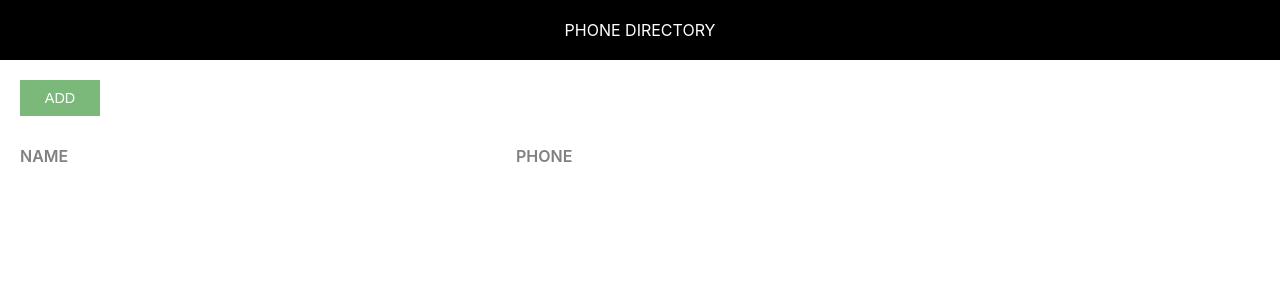
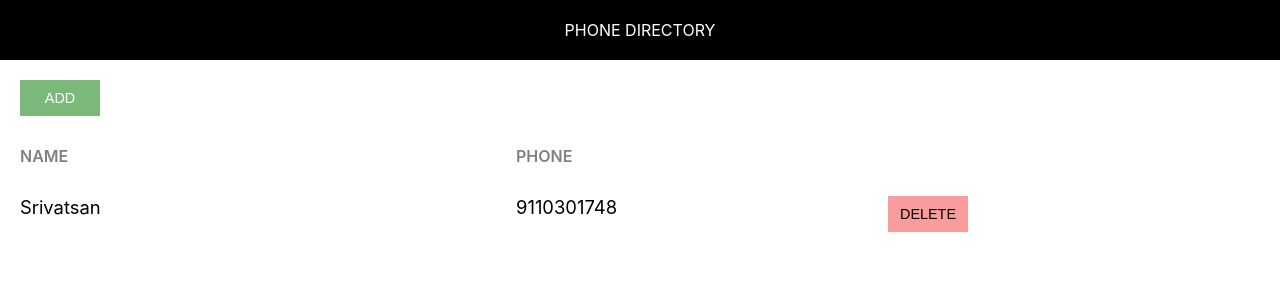
Before and after one commit to vatsan1993/UpgradJs, a React (Create React App) app in the folder react_app/my-phonebook/: page / in a window 1280 px wide. Shown: the top 300 px of the page. Built offline with nearby package versions, Linux system fonts and the light colour scheme.

Commit message:
react component lifecycle

```diff
--- a/react_app/my-phonebook/src/App.js
+++ b/react_app/my-phonebook/src/App.js
@@ -8,9 +8,23 @@ class App extends Component {
     this.state = {
       subscribersListToShow: [],
     };
+    console.log('consructor called');
+  }
+  componentDidMount() {
+    console.log('Component did mount called');
+
+    let newSubscriber = {
+      id: 1,
+      name: 'Srivatsan',
+      phone: '9110301748',
+    };
+    let suscriberList = this.state.subscribersListToShow;
+    suscriberList.push(newSubscriber);
+    this.setState({ subscribersListToShow: suscriberList });
   }
 
   render() {
+    console.log('render called');
     return (
       <div>
         <Header heading='Phone Directory' />
```
